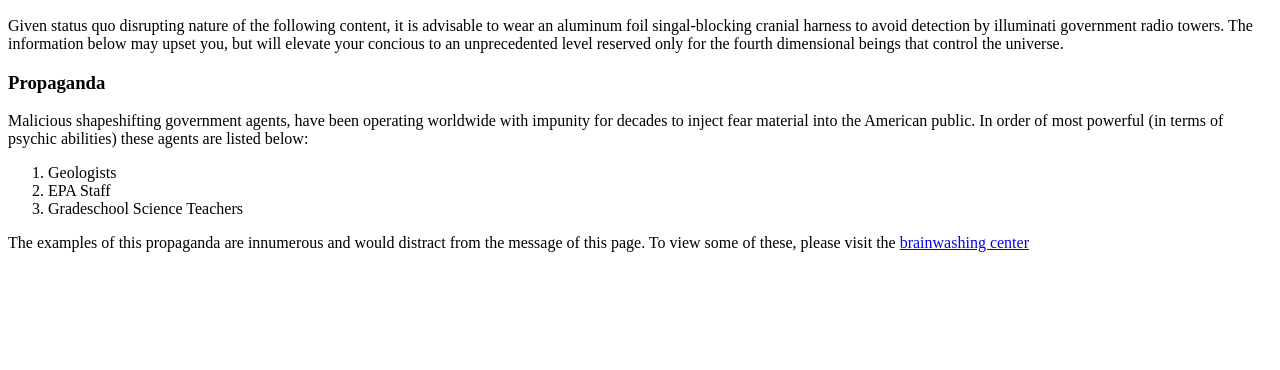
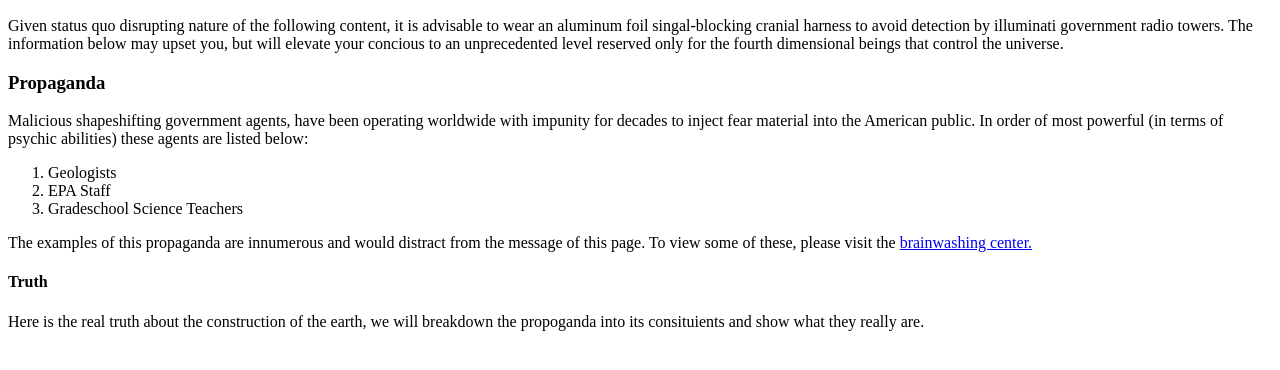
Before and after one commit to mramuta/earths_core, a plain HTML site: page index.html in a window 1280 px wide. Shown: the part 110-480 px from the top of the page. Drawn offline with Linux system fonts and the light colour scheme.

Commit message:
Add truth section

```diff
--- a/index.html
+++ b/index.html
@@ -20,12 +20,15 @@
 				<li>EPA Staff</li>
 				<li>Gradeschool Science Teachers</li>
 			</ol>
-			The examples of this propaganda are innumerous and would distract from the message of this page. To view some of these, please visit the <a href="brainwashing.html">brainwashing center</a>
+			The examples of this propaganda are innumerous and would distract from the message of this page. To view some of these, please visit the <a href="brainwashing.html">brainwashing center.</a>
 
 		</p>
 	</section>
 	<section>
-
+		<h4>Truth</h4>
+		<p>
+			Here is the real truth about the construction of the earth, we will breakdown the propoganda into its consituients and show what they really are.
+		</p>
 	</section>
 </body>
 </html>
```
